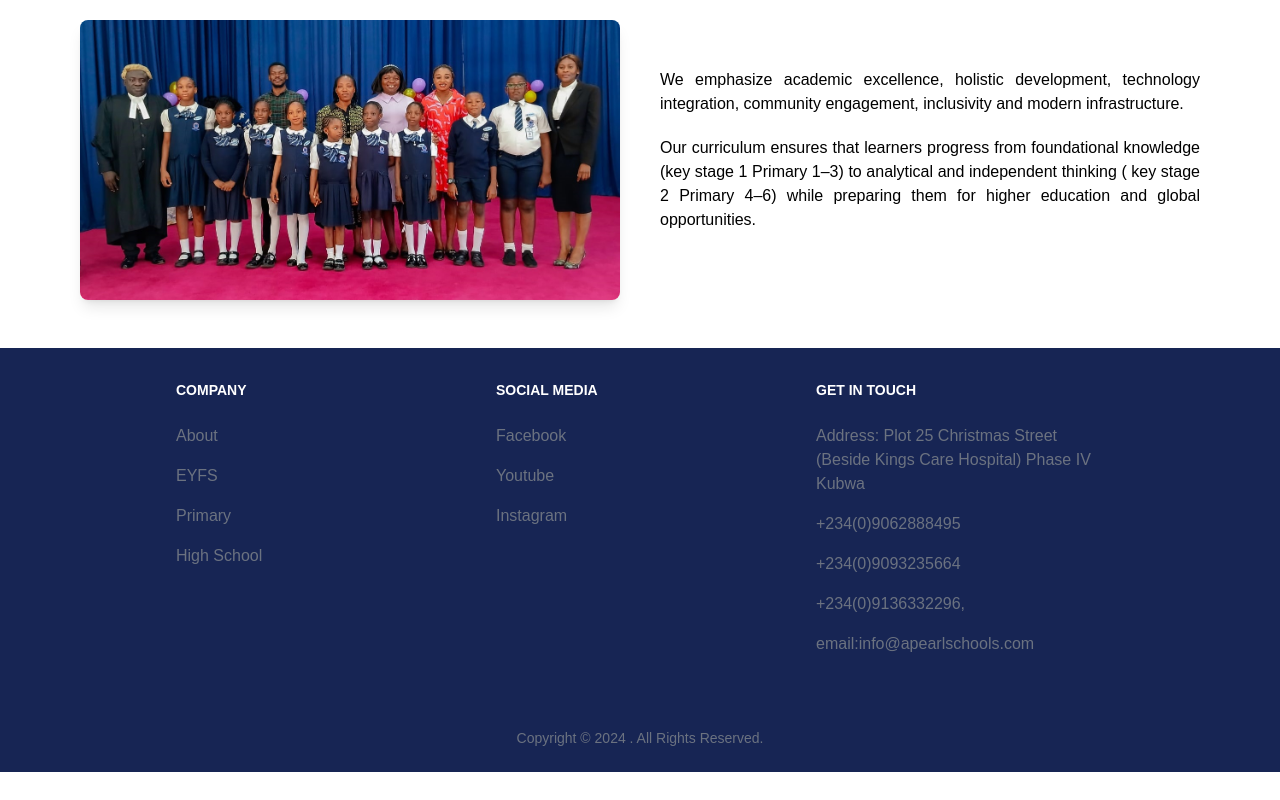
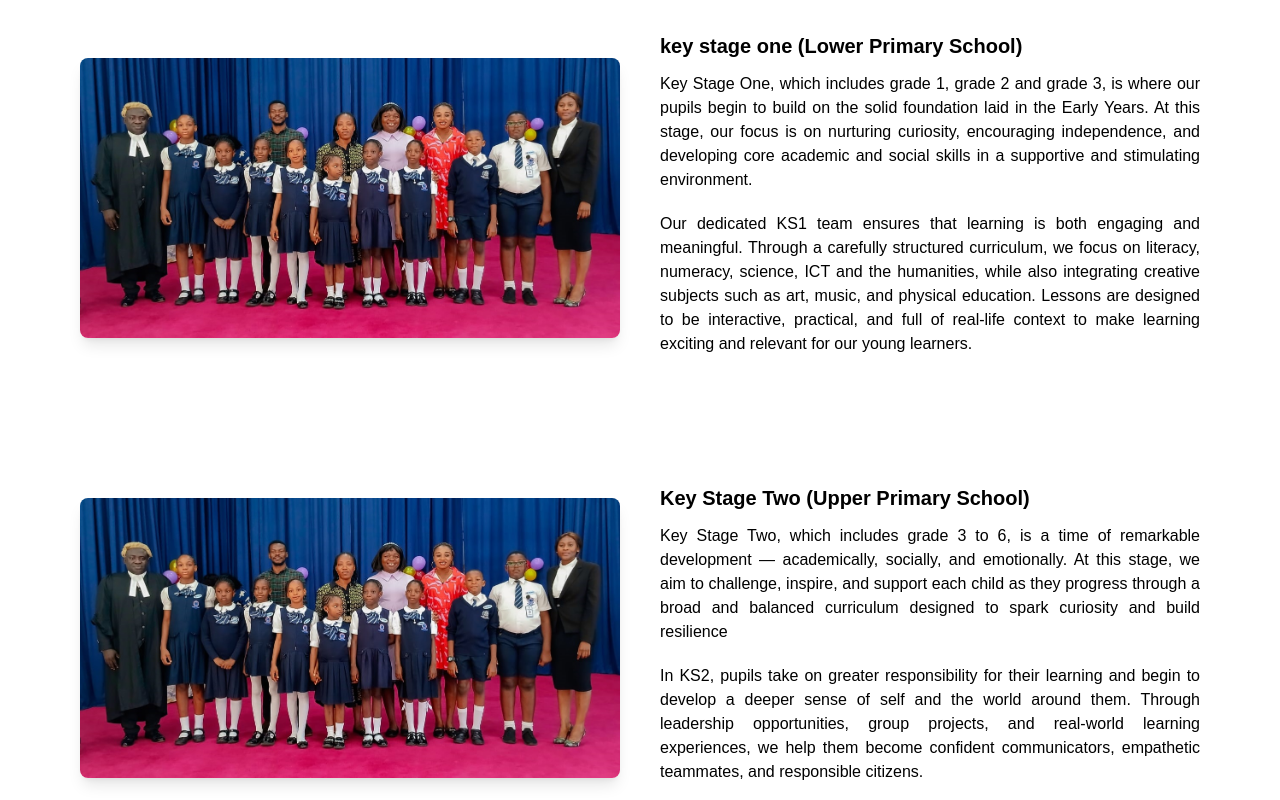
Before and after one commit to ebukanathan/appnew, a React (Vite) app: page /primary in a window 1280 px wide. Shown: the part 1340-2140 px from the top of the page. Before the commit the page ends 2112 px from the top, so only its background shows below. Built offline with nearby package versions, Linux system fonts and the light colour scheme.

Commit message:
grade secn

```diff
--- a/src/Pages/Grade.jsx
+++ b/src/Pages/Grade.jsx
@@ -6,6 +6,20 @@ import bbcourt from "../assets/bbcourt.jpg";
 import gradepupils from "../assets/gradepupils.jpg";
 
 function Grade() {
+  const subjects = [
+    "English language ",
+    "Mathematics ",
+    "Basic science",
+    "Physical and Health Education",
+    "Christian and Religious Knowledge/Islamic Religious Knowledge",
+    "National values",
+    "Information and communication technology",
+    "Music",
+    "Native languages (Igbo, Yoruba and Hausa)",
+    "Creative and Cultural Arts",
+    "Quantitative reasoning",
+    "Verbal reasoning",
+  ];
   return (
     <div>
       <SectionHero
@@ -30,7 +44,7 @@ function Grade() {
               engaging experiences, we help children build strong foundations
               for future success, both academically and emotionally.
             </p> */}
-            <h1 className=" text-3xl my-5  ">Our curriculum</h1>
+            {/* <h1 className=" text-3xl my-5  ">Our curriculum</h1> */}
             <p className="font-normal mb-5 text-justify">
               Our school provides a high-quality, globally competitive education
               by integrating the Nigerian curriculum with the British
@@ -60,17 +74,60 @@ function Grade() {
         <div className="container mx-auto flex flex-col md:flex-row-reverse items-center gap-10">
           {/* Right Column - Content */}
           <div className="w-full md:w-1/2 text-center md:text-left">
+            <div className="py-3">
+              <h2 className="text-xl font-semibold">
+                key stage one (Lower Primary School)
+              </h2>
+            </div>
             <p className="font-normal mb-5 text-justify">
-              {" "}
-              We emphasize academic excellence, holistic development, technology
-              integration, community engagement, inclusivity and modern
-              infrastructure.
+              Key Stage One, which includes grade 1, grade 2 and grade 3, is
+              where our pupils begin to build on the solid foundation laid in
+              the Early Years. At this stage, our focus is on nurturing
+              curiosity, encouraging independence, and developing core academic
+              and social skills in a supportive and stimulating environment.
             </p>{" "}
             <p className="font-normal mb-5 text-justify">
-              Our curriculum ensures that learners progress from foundational
-              knowledge (key stage 1 Primary 1–3) to analytical and independent
-              thinking ( key stage 2 Primary 4–6) while preparing them for
-              higher education and global opportunities.
+              Our dedicated KS1 team ensures that learning is both engaging and
+              meaningful. Through a carefully structured curriculum, we focus on
+              literacy, numeracy, science, ICT and the humanities, while also
+              integrating creative subjects such as art, music, and physical
+              education. Lessons are designed to be interactive, practical, and
+              full of real-life context to make learning exciting and relevant
+              for our young learners.
+            </p>
+          </div>
+          {/* Left Column - Image */}
+          <div className="w-full md:w-1/2">
+            <img
+              src={gradepupils}
+              alt="Placeholder"
+              className="w-full h-auto rounded-lg shadow-lg"
+            />
+          </div>
+        </div>
+      </section>
+      <section className="w-full py-12 px-6 md:px-12 lg:px-20">
+        <div className="container mx-auto flex flex-col md:flex-row-reverse items-center gap-10">
+          {/* Right Column - Content */}
+          <div className="w-full md:w-1/2 text-center md:text-left">
+            <div className="py-3">
+              <h2 className="text-xl font-semibold">
+                Key Stage Two (Upper Primary School)
+              </h2>
+            </div>
+            <p className="font-normal mb-5 text-justify">
+              Key Stage Two, which includes grade 3 to 6, is a time of
+              remarkable development — academically, socially, and emotionally.
+              At this stage, we aim to challenge, inspire, and support each
+              child as they progress through a broad and balanced curriculum
+              designed to spark curiosity and build resilience
+            </p>{" "}
+            <p className="font-normal mb-5 text-justify">
+              In KS2, pupils take on greater responsibility for their learning
+              and begin to develop a deeper sense of self and the world around
+              them. Through leadership opportunities, group projects, and
+              real-world learning experiences, we help them become confident
+              communicators, empathetic teammates, and responsible citizens.
             </p>
           </div>
           {/* Left Column - Image */}
```
